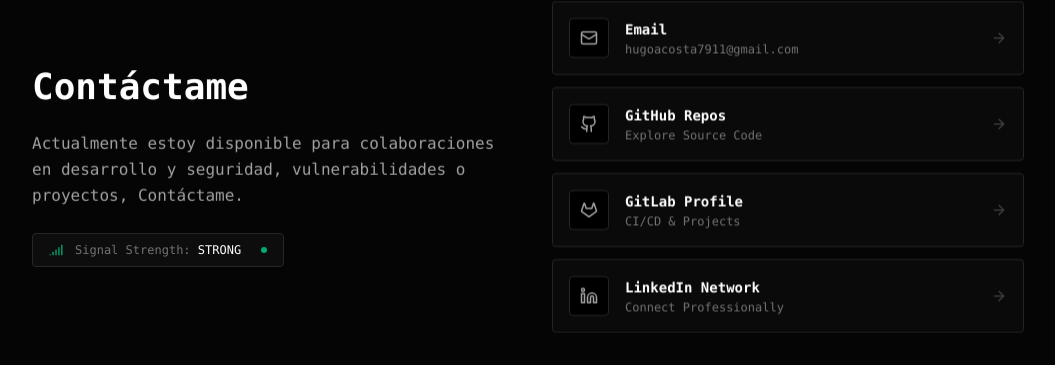
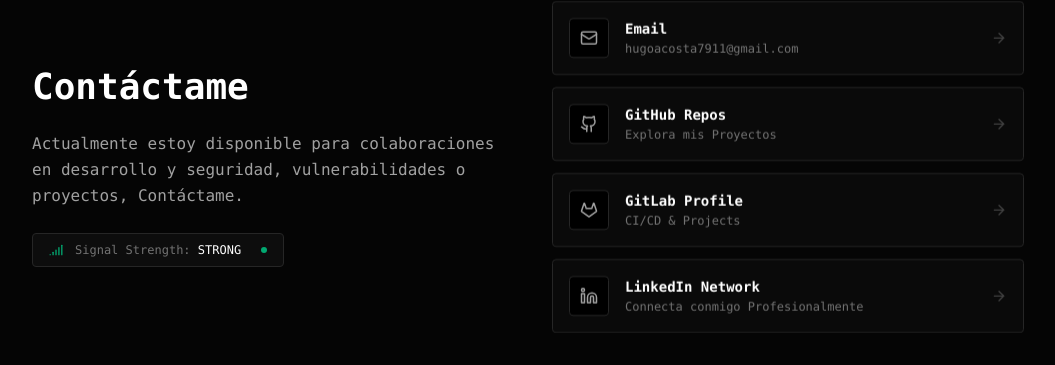
Before and after one commit to Ugo25/Portafolio, a React (Vite) app: page / in a window 1280 px wide. Shown: the part 3724-4089 px from the top of the page, without its empty margins (112-1167 px from the left). Built offline with nearby package versions, Linux system fonts and the light colour scheme.

Commit message:
se  hicieron cambios en nombres

```diff
--- a/src/components/Contact.jsx
+++ b/src/components/Contact.jsx
@@ -54,7 +54,7 @@
             href="https://github.com/Ugo25"
             icon={<Github size={18} />}
             label="GitHub Repos"
-            sub="Explore Source Code"
+            sub="Explora mis Proyectos"
           />
           <ContactLink
             href="https://gitlab.com/Ugo25"
@@ -66,7 +66,7 @@
             href="https://www.linkedin.com/in/hugo-acosta-a9b5aa395"
             icon={<Linkedin size={18} />}
             label="LinkedIn Network"
-            sub="Connect Professionally"
+            sub="Connecta conmigo Profesionalmente"
           />
         </div>
 
```
